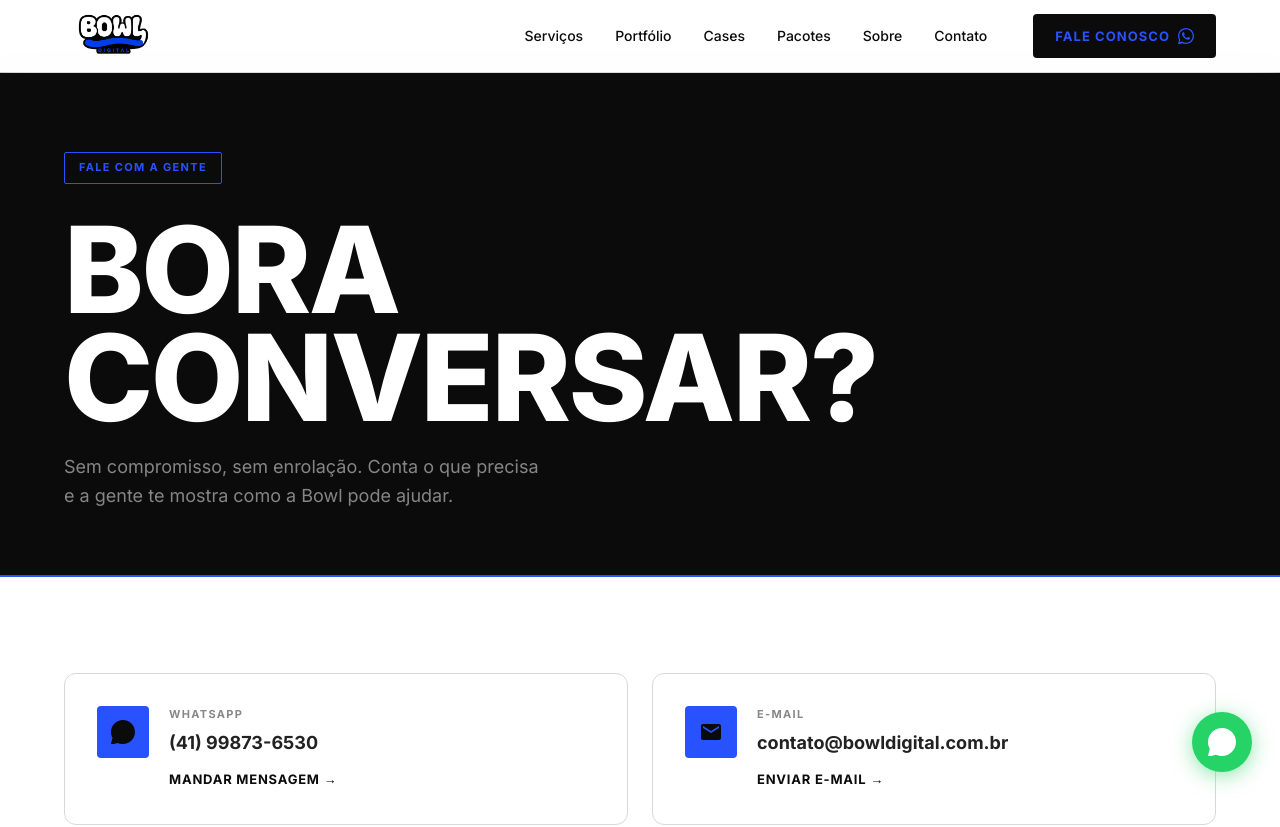
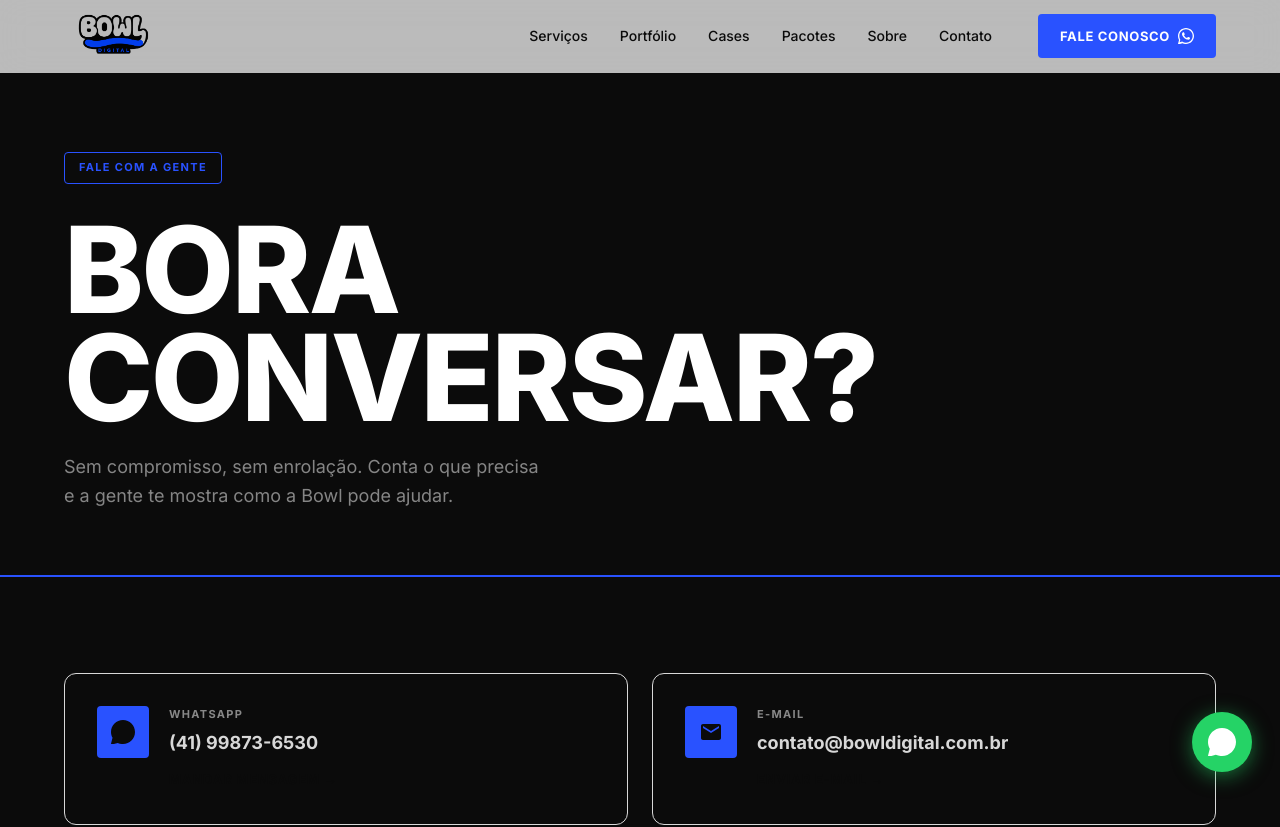
Before and after one commit to comunidadevencedores-lgtm/flip-agency, a Next.js app: page /contato in a window 1280 px wide. Shown: the top 827 px of the page. Built offline with nearby package versions, Linux system fonts and the light colour scheme.

Commit message:
Update globals.css

```diff
--- a/src/styles/globals.css
+++ b/src/styles/globals.css
@@ -1,23 +1,30 @@
 /* =========================
-   ROOT & TOKENS
+   ROOT & TOKENS (Paleta Oficial Manual)
 ========================= */
 :root {
-  --bowl-blue: #2952FF;
-  --bowl-blue-dim: #A9B8FF;
-  --black: #0B0B0B;
+  /* Cores Principais do Manual */
+  --bowl-blue: #2952FF;       /* Azul oficial de destaque */
+  --bowl-blue-hover: #1E3BBF; /* Tom de azul sutilmente mais escuro para hover */
+  --bowl-blue-dim: #A9B8FF;   /* Azul claro de suporte */
+  --black: #0B0B0B;           /* Fundo escuro principal */
+  --dark-gray: #1A1A1A;       /* Substitui o antigo gray-800 - Fundo de cards/seções premium */
+
+  /* Escala de Cinzas e Brancos */
   --white: #FFFFFF;
-  --gray-100: #EAEAEA;
+  --gray-100: #EAEAEA;        /* Fundo claro / Textos invertidos */
   --gray-200: #D8D8D8;
-  --gray-500: #888;
-  --gray-800: #1A1A1A;
+  --gray-500: #888888;
   --green-wa: #25D366;
 
+  /* Estrutura e Design System */
   --radius: 4px;
   --radius-lg: 12px;
   --transition: 0.25s cubic-bezier(0.4, 0, 0.2, 1);
 
-  --shadow: 0 4px 24px rgba(0,0,0,0.08);
-  --shadow-lg: 0 12px 48px rgba(0,0,0,0.16);
+  /* Efeitos de profundidade para o modo escuro */
+  --shadow: 0 4px 24px rgba(0, 0, 0, 0.4);
+  --shadow-lg: 0 12px 48px rgba(41, 82, 255, 0.15); /* Glow sutil em azul */
+  --border-glow: 1px solid rgba(255, 255, 255, 0.08);
 }
 
 /* =========================
@@ -38,8 +45,8 @@ html {
 
 body {
   font-family: var(--font-body);
-  background: var(--white);
-  color: var(--black);
+  background: var(--black); /* Corrigido para iniciar em Dark Mode como o manual pede */
+  color: var(--white);      /* Texto base passa a ser branco para contrastar */
   line-height: 1.6;
   overflow-x: hidden;
 }
@@ -49,7 +56,7 @@ body {
 ========================= */
 ::selection {
   background: var(--bowl-blue);
-  color: var(--black);
+  color: var(--white);
 }
 
 img {
@@ -67,16 +74,16 @@ ul {
 }
 
 /* =========================
-   TYPOGRAPHY (UPGRADE REAL)
+   TYPOGRAPHY (Ajustado ao Manual)
 ========================= */
 
-/* HEADLINES */
+/* HEADLINES (Inter Bold/ExtraBold com tracking negativo) */
 .display,
 h1, h2, h3 {
   font-family: var(--font-body);
-  font-weight: 800;
-  letter-spacing: -0.02em;
-  line-height: 1.05;
+  font-weight: 800; /* Força o Inter Bold/ExtraBold do manual */
+  letter-spacing: -0.02em; /* Efeito premium de agência tech */
+  line-height: 1.1;
 }
 
 /* BODY */
@@ -87,20 +94,22 @@ p, span, li, a, button {
 /* PARÁGRAFOS PREMIUM */
 p {
   font-size: 16px;
+  font-weight: 400; /* Inter Regular */
   line-height: 1.7;
-  color: #222;
+  color: var(--gray-200); /* Cinza claro para não cansar a leitura no escuro */
 }
 
-/* TAG (melhorada) */
+/* TAG (Melhorado com o Azul Oficial) */
 .tag {
   display: inline-block;
-  font-weight: 600;
+  font-weight: 600; /* Inter Medium/Bold */
   font-size: 11px;
   letter-spacing: 0.12em;
   text-transform: uppercase;
   padding: 6px 14px;
-  border: 1.5px solid currentColor;
-  border-radius: 2px;
+  border: 1.5px solid var(--bowl-blue);
+  color: var(--bowl-blue);
+  border-radius: var(--radius);
   margin-bottom: 16px;
 }
 
@@ -122,31 +131,41 @@ p {
   padding: 64px 0;
 }
 
+/* Seção Padrão Escura (Predominante no site) */
 .section--dark {
   background: var(--black);
   color: var(--white);
 }
 
+/* Seção de Destaque usando o Azul Oficial */
 .section--bowl-blue {
   background: var(--bowl-blue);
+  color: var(--white);
+}
+.section--bowl-blue p {
+  color: var(--white);
+}
+
+/* Seção Clara Opcional */
+.section--gray {
+  background: var(--gray-100);
   color: var(--black);
 }
-
-.section--gray {
-  background: var(--gray-100);
+.section--gray p {
+  color: #222222;
 }
 
 /* =========================
-   BUTTONS (REFINADO)
+   BUTTONS (Refinado e com Transições Suaves)
 ========================= */
 .btn {
   display: inline-flex;
   align-items: center;
   gap: 8px;
 
-  font-weight: 600;
+  font-weight: 600; /* Inter Medium para botões */
   font-size: 14px;
-  letter-spacing: 0.08em;
+  letter-spacing: 0.05em;
   text-transform: uppercase;
 
   padding: 16px 36px;
@@ -157,32 +176,39 @@ p {
   transition: all var(--transition);
 }
 
+/* Botão Principal: Agora brilha em azul oficial e muda no hover */
 .btn--primary {
-  background: var(--black);
-  color: var(--bowl-blue);
+  background: var(--bowl-blue);
+  color: var(--white);
 }
 
 .btn--primary:hover {
-  background: var(--bowl-blue);
-  color: var(--black);
+  background: var(--bowl-blue-hover);
   transform: translateY(-2px);
-  box-shadow: var(--shadow-lg);
+  box-shadow: 0 0 20px rgba(41, 82, 255, 0.4);
 }
 
+/* Botão Outline adaptado para sobressair no fundo escuro */
 .btn--outline {
   background: transparent;
-  color: var(--black);
-  border-color: var(--black);
+  color: var(--white);
+  border-color: rgba(255, 255, 255, 0.2);
 }
 
 .btn--outline:hover {
-  background: var(--black);
-  color: var(--bowl-blue);
+  background: var(--white);
+  color: var(--black);
+  border-color: var(--white);
+  transform: translateY(-2px);
 }
 
 .btn--wa {
   background: var(--green-wa);
   color: var(--white);
+}
+.btn--wa:hover {
+  transform: translateY(-2px);
+  box-shadow: 0 0 20px rgba(37, 211, 102, 0.3);
 }
 
 .btn--lg {
@@ -198,7 +224,7 @@ p {
 }
 
 .section-header h2 {
-  font-size: clamp(42px, 6vw, 72px);
+  font-size: clamp(38px, 5.5vw, 68px);
 }
 
 .section-header p {
@@ -220,45 +246,46 @@ p {
 .grid-4 { display: grid; grid-template-columns: repeat(4, 1fr); gap: 24px; }
 
 /* =========================
-   CARD
+   CARD (Premium Dark UI)
 ========================= */
 .card {
-  background: var(--white);
-  border: 1.5px solid var(--gray-200);
+  background: var(--dark-gray); /* Fundo #1A1A1A do manual, perfeito para profundidade */
+  border: var(--border-glow); /* Borda fina quase imperceptível */
   border-radius: var(--radius-lg);
   overflow: hidden;
   transition: all var(--transition);
 }
 
 .card:hover {
-  border-color: var(--bowl-blue);
+  border-color: var(--bowl-blue); /* Destaca com o azul oficial ao passar o mouse */
   box-shadow: var(--shadow-lg);
   transform: translateY(-4px);
 }
 
 /* =========================
-   NOISE
+   NOISE (Efeito de Textura Sutil)
 ========================= */
 .noise::after {
   content: '';
   position: absolute;
   inset: 0;
-  opacity: 0.04;
+  opacity: 0.02; /* Reduzido para ficar extremamente elegante */
   pointer-events: none;
 }
 
 /* =========================
    SCROLLBAR
 ========================= */
-::-webkit-scrollbar { width: 6px; }
-::-webkit-scrollbar-thumb { background: var(--black); }
+::-webkit-scrollbar { width: 8px; }
+::-webkit-scrollbar-track { background: var(--black); }
+::-webkit-scrollbar-thumb { background: var(--dark-gray); border-radius: 4px; }
 ::-webkit-scrollbar-thumb:hover { background: var(--bowl-blue); }
 
 /* =========================
    ANIMATIONS
 ========================= */
 @keyframes fadeUp {
-  from { opacity: 0; transform: translateY(32px); }
+  from { opacity: 0; transform: translateY(24px); }
   to { opacity: 1; transform: translateY(0); }
 }
 
@@ -271,7 +298,7 @@ p {
 ========================= */
 @media (max-width: 768px) {
   .section { padding: 64px 0; }
-  .grid-2, .grid-3 { grid-template-columns: 1fr; }
+  .grid-2, .grid-3, .grid-4 { grid-template-columns: 1fr; gap: 24px; }
 }
 
 @media (max-width: 480px) {
```
